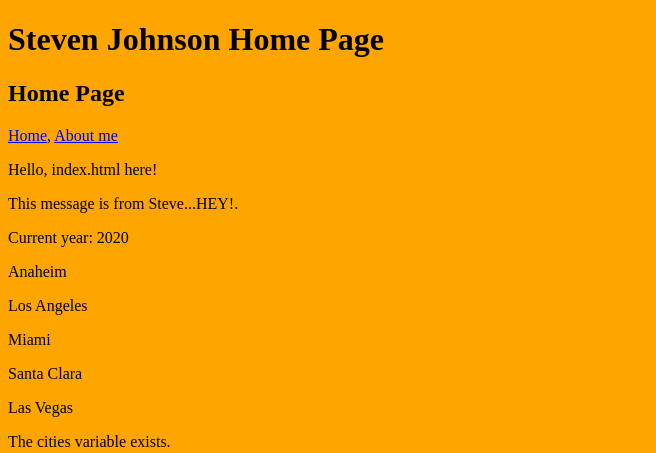
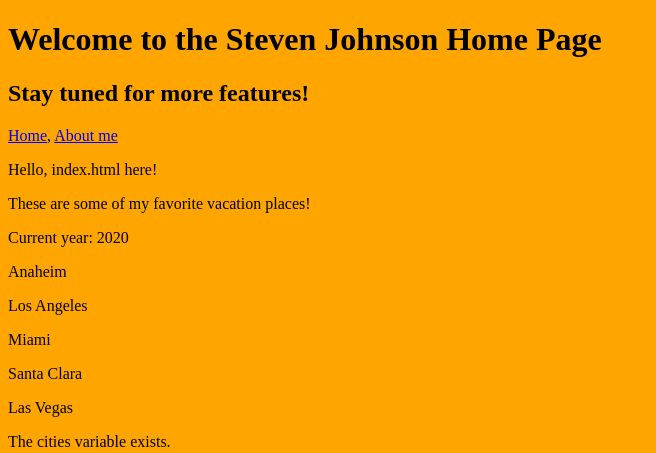
Before and after one commit to St3v3J/SmartNinjaProjectsHomePage, a Flask app: page / in a window 1280 px wide. Shown: the top 453 px of the page, without its empty margins (0-656 px from the left). Run offline with Flask 2, Linux system fonts and the light colour scheme.

Commit message:
My homepage

```diff
--- a/main.py
+++ b/main.py
@@ -7,7 +7,7 @@ app = Flask(__name__)
 
 @app.route("/")
 def index():
-    some_text = "This message is from Steve...HEY!."
+    some_text = "These are some of my favorite vacation places!"
     current_year = datetime.datetime.now().year
 
     cities = ["Anaheim", "Los Angeles", "Miami", "Santa Clara", "Las Vegas"]
--- a/templates/base.html
+++ b/templates/base.html
@@ -8,8 +8,8 @@
     </head>
 
     <body>
-        <h1>Steven Johnson Home Page</h1>
-        <h2>Home Page</h2>
+        <h1>Welcome to the Steven Johnson Home Page</h1>
+        <h2>Stay tuned for more features!</h2>
         <p>
             <a href="/">Home</a>,
             <a href="/about-me">About me</a>
```
